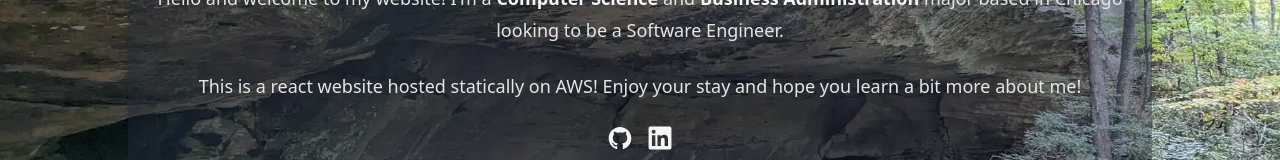
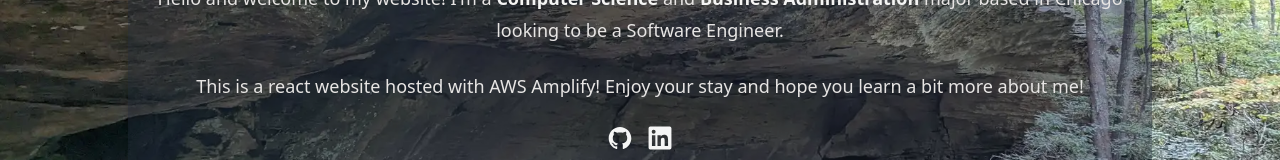
Before and after one commit to NeverLucky2/MalachiResumeWebsite, a Next.js app: page / in a window 1280 px wide. Shown: the part 348-508 px from the top of the page. Built offline with nearby package versions, Linux system fonts and the light colour scheme.

Commit message:
changed to aws amplify

```diff
--- a/src/components/Sections/References.tsx
+++ b/src/components/Sections/References.tsx
@@ -3,7 +3,7 @@ import {FC, memo, UIEventHandler, useCallback, useEffect, useMemo, useRef, useSt
 
 import {isApple, isMobile} from '../../config';
 import {reference,SectionId} from '../../data/data';
-import {Reference} from '../../data/dataDef';
+import type {Reference} from '../../data/dataDef';
 import useInterval from '../../hooks/useInterval';
 import useWindow from '../../hooks/useWindow';
 import Section from '../Layout/Section';
--- a/src/data/data.tsx
+++ b/src/data/data.tsx
@@ -67,7 +67,7 @@ export const heroData: Hero = {
         major based in Chicago looking to be a Software Engineer.
       </p>
       <p className="prose-sm text-stone-200 sm:prose-base lg:prose-lg">
-        This is a react website hosted statically on AWS! Enjoy your stay and hope you learn a bit more about me!
+        This is a react website hosted with AWS Amplify! Enjoy your stay and hope you learn a bit more about me!
       </p>
     </>
   ),
```
